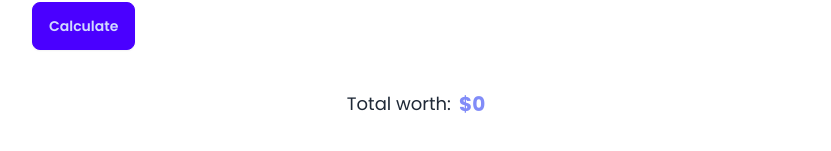
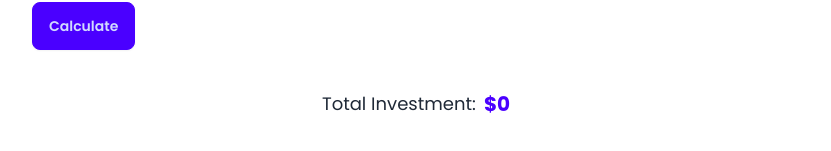
Before and after one commit to NurgaliyevS/wealthy-calculator, a Next.js app: page / in a window 1280 px wide. Shown: the part 519-670 px from the top of the page, without its empty margins (224-1055 px from the left). Built offline with nearby package versions, Linux system fonts and the light colour scheme.

Commit message:
upd style

```diff
--- a/components/ResponsiveForm.js
+++ b/components/ResponsiveForm.js
@@ -164,8 +164,8 @@ const ResponsiveForm = () => {
         Calculate
       </button>
       <div className="flex gap-2 justify-center content-center py-10">
-        <h3 className="text-lg">Total worth:</h3>
-        <span className="text-indigo-400 text-xl font-bold">
+        <h3 className="text-lg">Total Investment:</h3>
+        <span className="text-primary text-xl font-bold">
           ${totalWorth ? totalWorth : 0}
         </span>
       </div>
```
